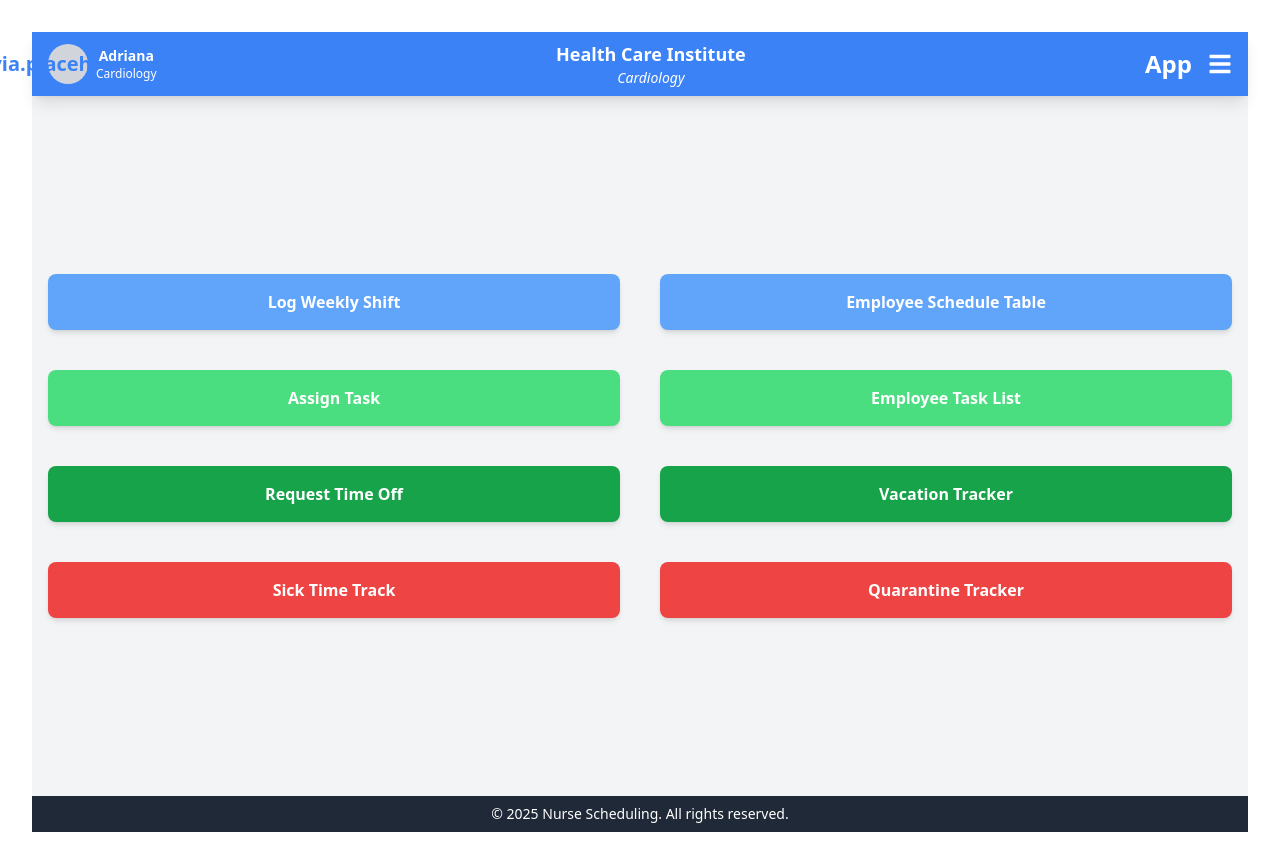
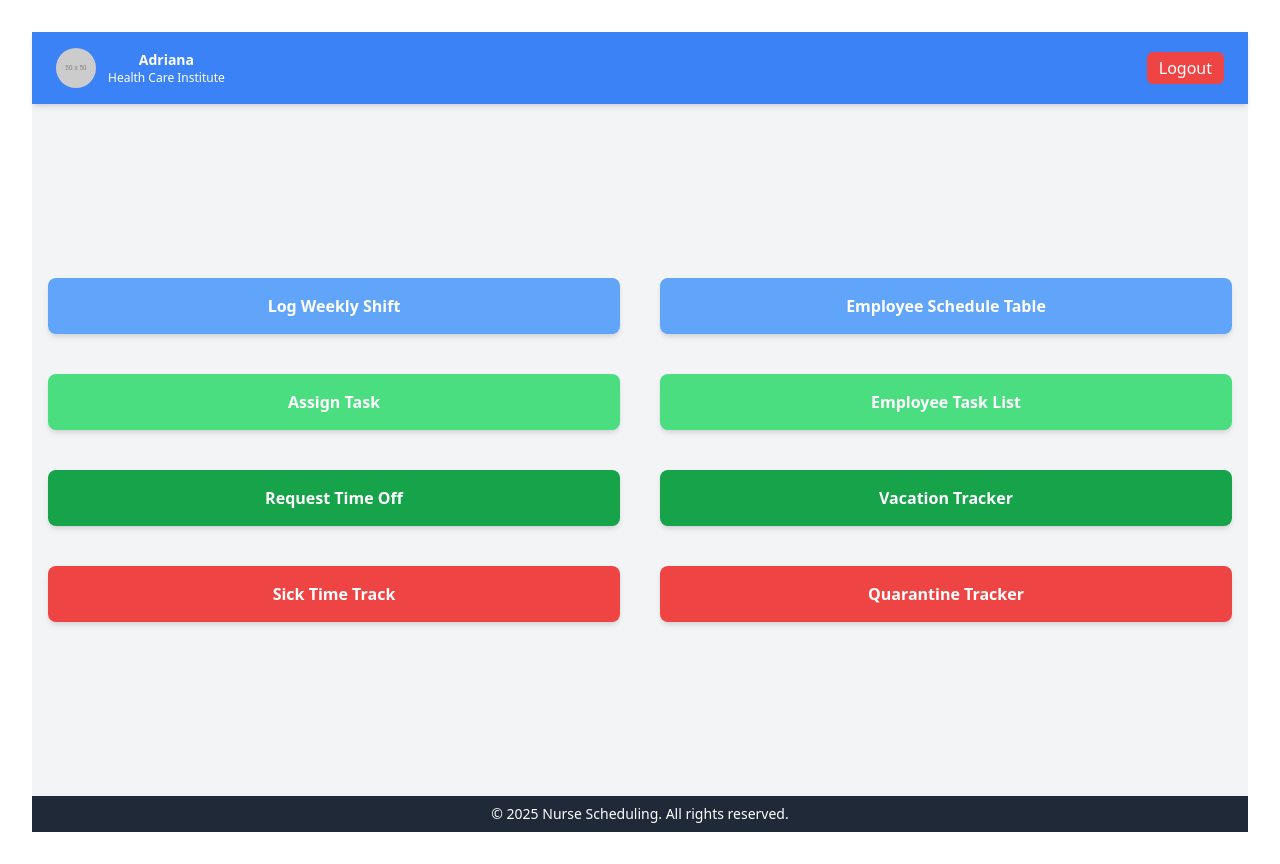
Before and after one commit to LDS-E/Schedule_Frontend, a React (Vite) app: page /menu-profile in a window 1280 px wide. Built offline with nearby package versions, Linux system fonts and the light colour scheme; sample sign-in values are in the browser's storage.

Commit message:
created the connection and navigation among the initial pages.

```diff
--- a/src/App.jsx
+++ b/src/App.jsx
@@ -2,11 +2,11 @@ import { BrowserRouter as Router, Routes, Route } from "react-router-dom";
 import WelcomePage from "./components/WelcomePage";
 import CreateAccountPage from "./components/CreateAccountPage";
 import MenuProfile from "./pages/MenuProfile";
-import { useState } from "react";
 import LogIn from "./components/LogIn";
 import RegisterBasic from "./components/RegisterBasic";
 import RegisterRegularJumper from "./components/RegisterRegularJumper";
 import RegisterChief from "./components/RegisterChief";
+import PrivateRoute from "./components/PrivateRoute"; // Importando a Rota Protegida
 import "./App.css";
 
 const App = () => {
@@ -22,10 +22,6 @@ const App = () => {
       <Routes>
         <Route path="/" element={<WelcomePage />} />
         <Route path="/create-account" element={<CreateAccountPage />} />
-        <Route
-          path="/menu-profile"
-          element={<MenuProfile userType="Chief" userData={userData} />}
-        />
         <Route path="/LogIn" element={<LogIn />} />
         <Route path="/RegisterBasic" element={<RegisterBasic />} />
         <Route
@@ -33,6 +29,16 @@ const App = () => {
           element={<RegisterRegularJumper />}
         />
         <Route path="/RegisterChief" element={<RegisterChief />} />
+
+        {/* Rota protegida */}
+        <Route
+          path="/menu-profile"
+          element={
+            <PrivateRoute>
+              <MenuProfile userType="Chief" userData={userData} />
+            </PrivateRoute>
+          }
+        />
       </Routes>
     </Router>
   );
--- a/src/components/CreateAccountPage.jsx
+++ b/src/components/CreateAccountPage.jsx
@@ -1,17 +1,27 @@
-import { useState } from "react";
+import { useEffect, useState } from "react";
 import { useNavigate } from "react-router-dom";
 
 const CreateAccountPage = () => {
   const [step, setStep] = useState(0); // Controla o progresso das mensagens
   const navigate = useNavigate();
 
-  // Mensagens da "conversa"
+  // Mensagens da aplicação
   const messages = [
     "Hello! :)",
     "Amazing to see you here!",
     "Creating an account is quick and easy.",
     "To begin with, what type of account do you want to create?",
   ];
+
+  // Exibir mensagens automaticamente
+  useEffect(() => {
+    if (step < messages.length) {
+      const timer = setTimeout(() => {
+        setStep((prevStep) => prevStep + 1);
+      }, 200); // Tempo de atraso de 200ms
+      return () => clearTimeout(timer);
+    }
+  }, [step]);
 
   return (
     <div className="flex flex-col items-center justify-between h-screen bg-gray-100">
@@ -22,29 +32,27 @@ const CreateAccountPage = () => {
 
       {/* Chat Box */}
       <div className="flex flex-col gap-4 p-4 w-full max-w-md">
-        {messages.slice(0, step + 1).map((msg, index) => (
+        {messages.slice(0, step).map((msg, index) => (
           <div
             key={index}
-            className={`bg-blue-100 text-gray-800 p-3 rounded-lg shadow-md ${
-              index % 2 === 0 ? "self-start" : "self-end bg-green-100"
-            }`}
+            className="bg-blue-100 text-gray-800 p-3 rounded-lg shadow-md self-start"
           >
             {msg}
           </div>
         ))}
 
-        {/* Buttons (after the last message) */}
-        {step === messages.length - 1 && (
+        {/* Botões aparecem após a última mensagem */}
+        {step === messages.length && (
           <div className="flex flex-col gap-4 mt-6">
             <button
               className="bg-blue-500 text-white py-2 rounded-lg shadow-md hover:bg-blue-600"
-              onClick={() => alert("Regular/Jumper Nurse selected")}
+              onClick={() => navigate("/RegisterRegularJumper")}
             >
               Regular/Jumper Nurse
             </button>
             <button
               className="bg-yellow-500 text-white py-2 rounded-lg shadow-md hover:bg-yellow-600"
-              onClick={() => alert("Chief Nurse selected")}
+              onClick={() => navigate("/RegisterChief")}
             >
               Chief Nurse
             </button>
@@ -53,24 +61,16 @@ const CreateAccountPage = () => {
       </div>
 
       {/* Footer */}
-      <div className="w-full p-4">
-        {step < messages.length - 1 && (
-          <button
-            className="w-full bg-blue-500 text-white py-2 rounded-lg shadow-md hover:bg-blue-600"
-            onClick={() => setStep(step + 1)}
-          >
-            Next
-          </button>
-        )}
-        {step === messages.length - 1 && (
+      {step === messages.length && (
+        <div className="w-full p-4">
           <button
             className="w-full bg-gray-500 text-white py-2 rounded-lg shadow-md hover:bg-gray-600 mt-4"
             onClick={() => navigate("/")}
           >
             Back to Home
           </button>
-        )}
-      </div>
+        </div>
+      )}
     </div>
   );
 };
--- a/src/components/LogIn.jsx
+++ b/src/components/LogIn.jsx
@@ -1,9 +1,25 @@
-import React from "react";
+import { useState } from "react";
+import { useNavigate } from "react-router-dom";
 
 const LogIn = () => {
+  const [email, setEmail] = useState("");
+  const [password, setPassword] = useState("");
+  const navigate = useNavigate();
+
+  const handleLogin = () => {
+    if (email === "user@example.com" && password === "1234") {
+      localStorage.setItem("isAuthenticated", "true");
+      navigate("/menu-profile");
+    } else {
+      alert("Invalid email or password");
+    }
+  };
+
   return (
     <div className="flex items-center justify-center h-screen bg-gray-300">
       <div className="w-80 bg-white p-6 rounded-lg shadow-md">
+        <h2 className="text-xl font-semibold text-center mb-4">Log In</h2>
+
         <label
           className="block text-sm font-medium text-gray-700 mb-2"
           htmlFor="email"
@@ -16,6 +32,8 @@ const LogIn = () => {
           id="email"
           name="email"
           placeholder="Enter your email"
+          value={email}
+          onChange={(e) => setEmail(e.target.value)}
         />
 
         <label
@@ -30,7 +48,24 @@ const LogIn = () => {
           id="password"
           name="password"
           placeholder="Enter your password"
+          value={password}
+          onChange={(e) => setPassword(e.target.value)}
         />
+
+        <button
+          className="w-full bg-blue-500 text-white py-2 rounded-lg shadow-md hover:bg-blue-600"
+          onClick={handleLogin}
+        >
+          Login
+        </button>
+
+        {/* Botão de Voltar para a Home */}
+        <button
+          className="w-full mt-4 bg-gray-500 text-white py-2 rounded-lg shadow-md hover:bg-gray-600"
+          onClick={() => navigate("/")}
+        >
+          Back to Home
+        </button>
       </div>
     </div>
   );
--- a/src/components/MenuProfileHeader.jsx
+++ b/src/components/MenuProfileHeader.jsx
@@ -1,87 +1,35 @@
-import React, { useState } from "react";
-import {
-  FaBars,
-  FaCog,
-  FaSignOutAlt,
-  FaPalette,
-  FaLanguage,
-} from "react-icons/fa";
+import { useNavigate } from "react-router-dom";
 
 const MenuProfileHeader = ({ userData }) => {
-  const [menuOpen, setMenuOpen] = useState(false);
-
-  const toggleMenu = () => {
-    setMenuOpen(!menuOpen);
-  };
+  const navigate = useNavigate();
 
   const handleLogout = () => {
-    alert("Logging out...");
-    // Aqui podemos implementar o logout real.
+    localStorage.removeItem("isAuthenticated");
+    navigate("/LogIn");
   };
 
   return (
-    <div className="bg-blue-500 text-white flex items-center justify-between px-4 py-2 shadow-lg relative">
-      {/* Avatar do Usuário */}
+    <div className="flex justify-between items-center bg-blue-500 text-white py-4 px-6 shadow-md">
+      {/* Avatar e Informações */}
       <div className="flex items-center">
-        <div className="w-10 h-10 rounded-full bg-gray-300 flex items-center justify-center text-blue-500 font-bold text-xl">
-          {userData.avatar || "U"}
-        </div>
-        <div className="ml-2">
-          <div className="text-sm font-bold">{userData.name || "User"}</div>
-          <div className="text-xs">{userData.department || "Department"}</div>
+        <img
+          src={userData.avatar}
+          alt="User Avatar"
+          className="w-10 h-10 rounded-full mr-3"
+        />
+        <div>
+          <p className="text-sm font-semibold">{userData.name}</p>
+          <p className="text-xs">{userData.institution}</p>
         </div>
       </div>
 
-      {/* Nome Instituição e Departamento (Centralizado) */}
-      <div className="text-center">
-        <div className="text-lg font-semibold">
-          {userData.institution || "Institution"}
-        </div>
-        <div className="text-sm italic">
-          {userData.department || "Cardiology"}
-        </div>
-      </div>
-
-      {/* Logo e Menu Hamburguer */}
-      <div className="flex items-center space-x-4">
-        {/* Logo */}
-        <div className="text-2xl font-bold">App</div>
-
-        {/* Hamburguer Menu */}
-        <button
-          onClick={toggleMenu}
-          className="text-white focus:outline-none hover:text-gray-300"
-        >
-          <FaBars size={24} />
-        </button>
-
-        {/* Menu Dropdown */}
-        {menuOpen && (
-          <div className="absolute top-full right-4 mt-2 bg-white text-black rounded-md shadow-lg w-48">
-            <ul className="flex flex-col p-2">
-              <li className="flex items-center p-2 hover:bg-gray-100 cursor-pointer">
-                <FaCog className="mr-2" />
-                Settings
-              </li>
-              <li className="flex items-center p-2 hover:bg-gray-100 cursor-pointer">
-                <FaPalette className="mr-2" />
-                Theme
-              </li>
-              <li className="flex items-center p-2 hover:bg-gray-100 cursor-pointer">
-                <FaLanguage className="mr-2" />
-                Language
-              </li>
-              <li
-                onClick={handleLogout}
-                className="flex items-center p-2 hover:bg-red-100 cursor-pointer text-red-500"
-              >
-                <FaSignOutAlt className="mr-2" />
-                Log Out
-              </li>
-            </ul>
-          </div>
-        )}
-      </div>
+      {/* Logout Button */}
+      <button
+        className="bg-red-500 px-3 py-1 rounded-md text-white hover:bg-red-600"
+        onClick={handleLogout}
+      >
+        Logout
+      </button>
     </div>
   );
 };
--- /dev/null
+++ b/src/components/PrivateRoute.jsx
@@ -0,0 +1,9 @@
+import { Navigate } from "react-router-dom";
+
+const PrivateRoute = ({ children }) => {
+  const isAuthenticated = localStorage.getItem("isAuthenticated");
+
+  return isAuthenticated ? children : <Navigate to="/LogIn" />;
+};
+
+export default PrivateRoute;
```
Also changed, not shown: src/components/LoginModal.jsx (+21 -15 lines).
